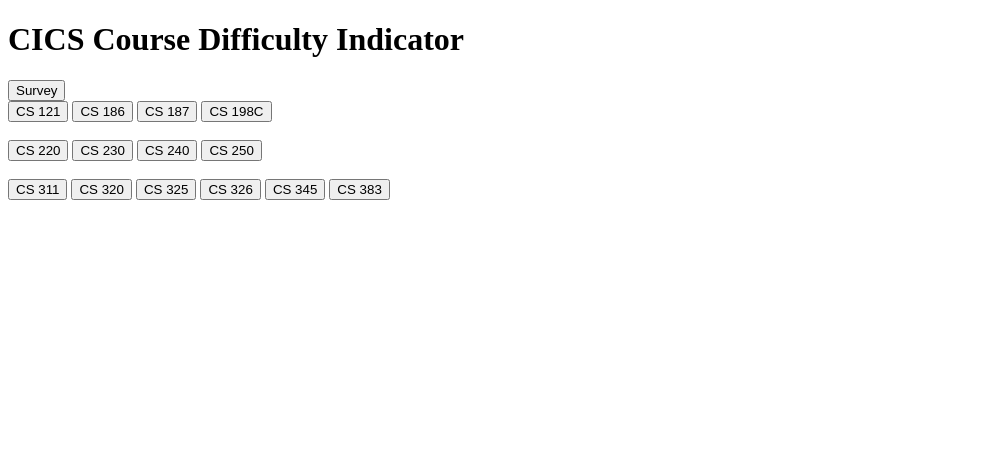
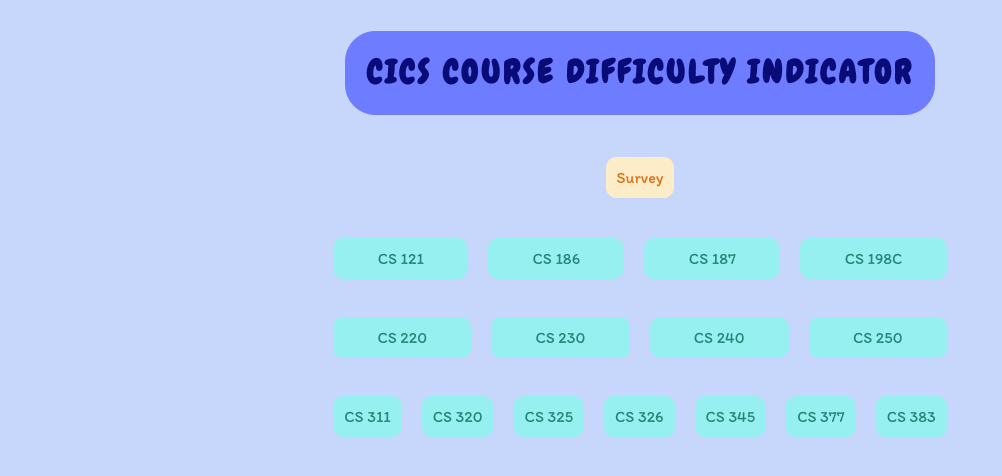
Before and after one commit to ws-umass/CS326-Project-Soccer, a plain HTML site: page index.html in a window 1280 px wide. Shown: the whole page, without its empty margins (0-1002 px from the left). Drawn offline with Linux system fonts and the light colour scheme.

Commit message:
add(main.css): add color and background-color

```diff
--- a/client.js
+++ b/client.js
@@ -9,35 +9,44 @@ function renderCourse(element) {
    let html = `
       <div id="courseList">
          <div id="course-item">
-            <input type="button" value="CS 121" id="cs121">
-            <input type="button" value="CS 186" id="cs186">
-            <input type="button" value="CS 187" id="cs187">
-            <input type="button" value="CS 198C" id="cs198c">
+            <div class="course" id="cs121">CS 121</div>
+            <div class="course" id="cs186">CS 186</div>
+            <div class="course" id="cs187">CS 187</div>
+            <div class="course" id="cs198c">CS 198C</div>
          </div>
          <br>
          <div id="course-item">
-
-            <input type="button" value="CS 220" id="cs220">
-            <input type="button" value="CS 230" id="cs230">
-            <input type="button" value="CS 240" id="cs240">
-            <input type="button" value="CS 250" id="cs250">
+            <div class="course" id="cs220">CS 220</div>
+            <div class="course" id="cs230">CS 230</div>
+            <div class="course" id="cs240">CS 240</div>
+            <div class="course" id="cs250">CS 250</div>
          </div>
          <br>
          <div id="course-item">
-            <input type="button" value="CS 311" id="cs311">
-            <input type="button" value="CS 320" id="cs320">
-            <input type="button" value="CS 325" id="cs325">
-            <input type="button" value="CS 326" id="cs326">
-            <input type="button" value="CS 345" id="cs345">
-            <input type="button" value="CS 383" id="cs383">
+            <div class="course" id="cs311">CS 311</div>
+            <div class="course" id="cs320">CS 320</div>
+            <div class="course" id="cs325">CS 325</div>
+            <div class="course" id="cs326">CS 326</div>
+            <div class="course" id="cs345">CS 345</div>
+            <div class="course" id="cs377">CS 377</div>
+            <div class="course" id="cs383">CS 383</div>
          </div>
       </div>
    `;
    element.innerHTML = html;
 }
 
+function showCourse() {
+   console.log("course");
+}
+
 function main() {
    renderCourse(mainBox);
+   const cs121 = document.getElementById("cs121");
+   cs121.addEventListener(
+      "click",
+      showCourse
+   );
 }
 
 main();
--- a/index.html
+++ b/index.html
@@ -4,13 +4,17 @@
    <head>
       <meta charset="UTF-8">
       <title>CICS Course Difficulty Indicator</title>
+      <link rel="preconnect" href="https://fonts.googleapis.com">
+      <link rel="preconnect" href="https://fonts.gstatic.com" crossorigin>
+      <link href="https://fonts.googleapis.com/css2?family=Chewy&family=Itim&display=swap" rel="stylesheet">
+      <link rel="stylesheet" href="main.css">
       <script type="module" src="client.js"></script>
    </head>
 
    <body>
-      <h1>CICS Course Difficulty Indicator</h1>
+      <h1>CICS COURSE DIFFICULTY INDICATOR</h1>
       <div id="surveyBox">
-         <input type="button" value="Survey" id="surveyButton">
+         <div id="surveyButton">Survey</div>
       </div>
       <div id="mainBox"></div>
    </body>
--- /dev/null
+++ b/main.css
@@ -0,0 +1,79 @@
+body {
+   margin: 0;
+   padding: 10px;
+   display: flex;
+   align-items: center;
+   justify-content: center;
+   flex-direction: column;
+   background: #c7d7fb;
+
+}
+
+h1 {
+   padding: 20px;
+   color: #090b77;
+   background-color: #6e7cff;
+   border: 1px solid #6e7cff;
+   border-radius: 30px;
+   font-family: 'Chewy', cursive;
+   letter-spacing: 0.1em;
+}
+
+.course {
+   flex-grow: 1;
+   margin: 10px;
+   padding: 10px;
+   cursor: pointer;
+   display: flex;
+   align-items: center;
+   justify-content: center;
+   color: #228676;
+   background-color: #96f0f0;
+   border: 1px solid #96f0f0;
+   border-radius: 10px;
+   font-family: 'Itim', cursive;
+}
+
+.course:hover {
+   color: #770909;
+   background-color: #fbc7d4;
+   border: 1px solid #fbc7d4;
+}
+
+#surveyBox {
+   margin: 10px;
+}
+
+#mainBox {
+   margin: 10px;
+}
+
+#courseList {
+   display: flex;
+   flex-direction: column;
+}
+
+#course-item {
+   display: flex;
+   flex-wrap: wrap;
+}
+
+#surveyButton {
+   margin: 10px;
+   padding: 10px;
+   cursor: pointer;
+   display: flex;
+   align-items: center;
+   justify-content: center;
+   color: #df7012;
+   background-color: #fdecc8;
+   border: 1px solid #fdecc8;
+   border-radius: 10px;
+   font-family: 'Itim', cursive;
+}
+
+#surveyButton:hover {
+   color: #9065b0;
+   background-color: #e2ccee;
+   border: 1px solid #e2ccee;
+}
```
